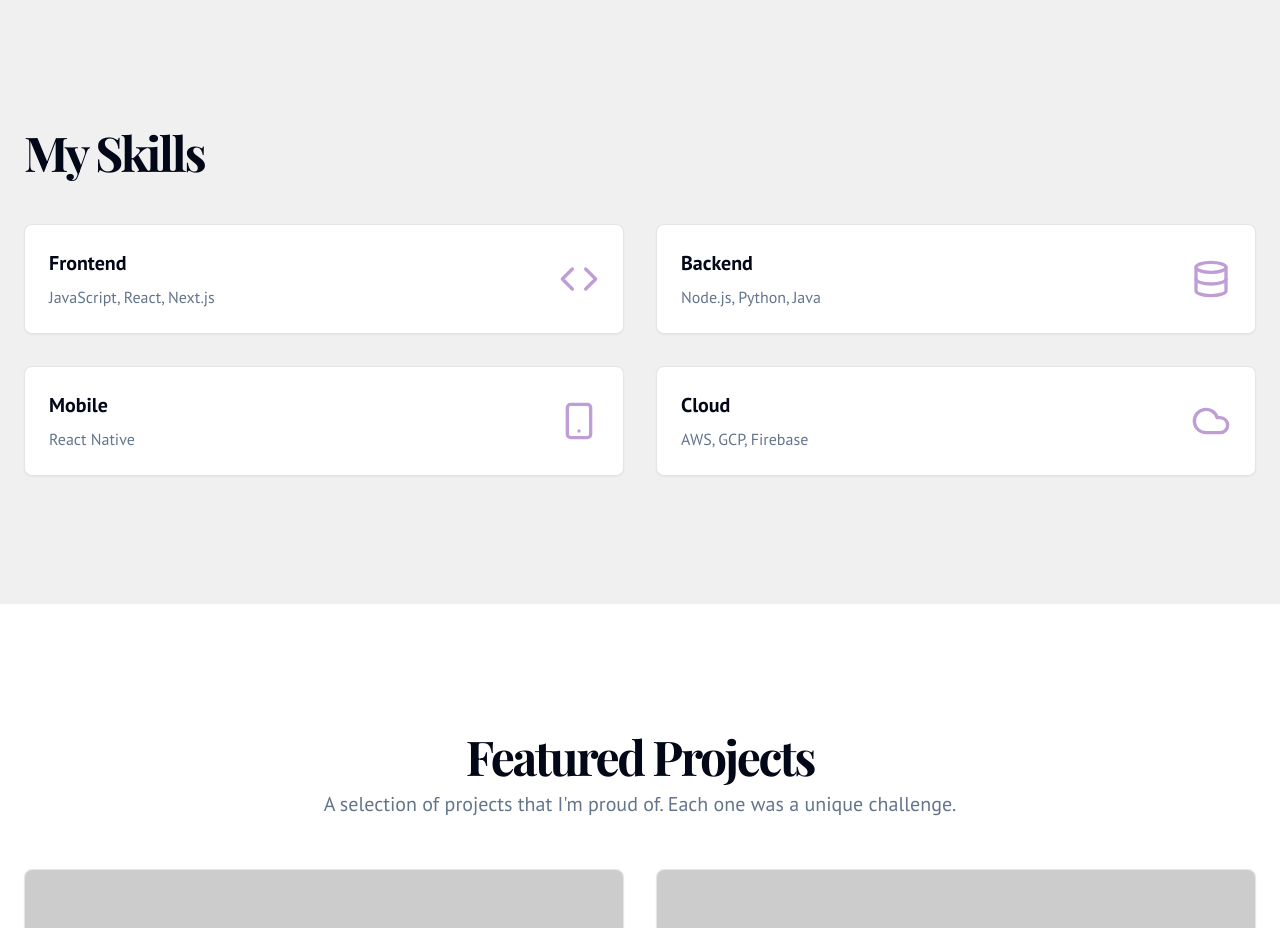
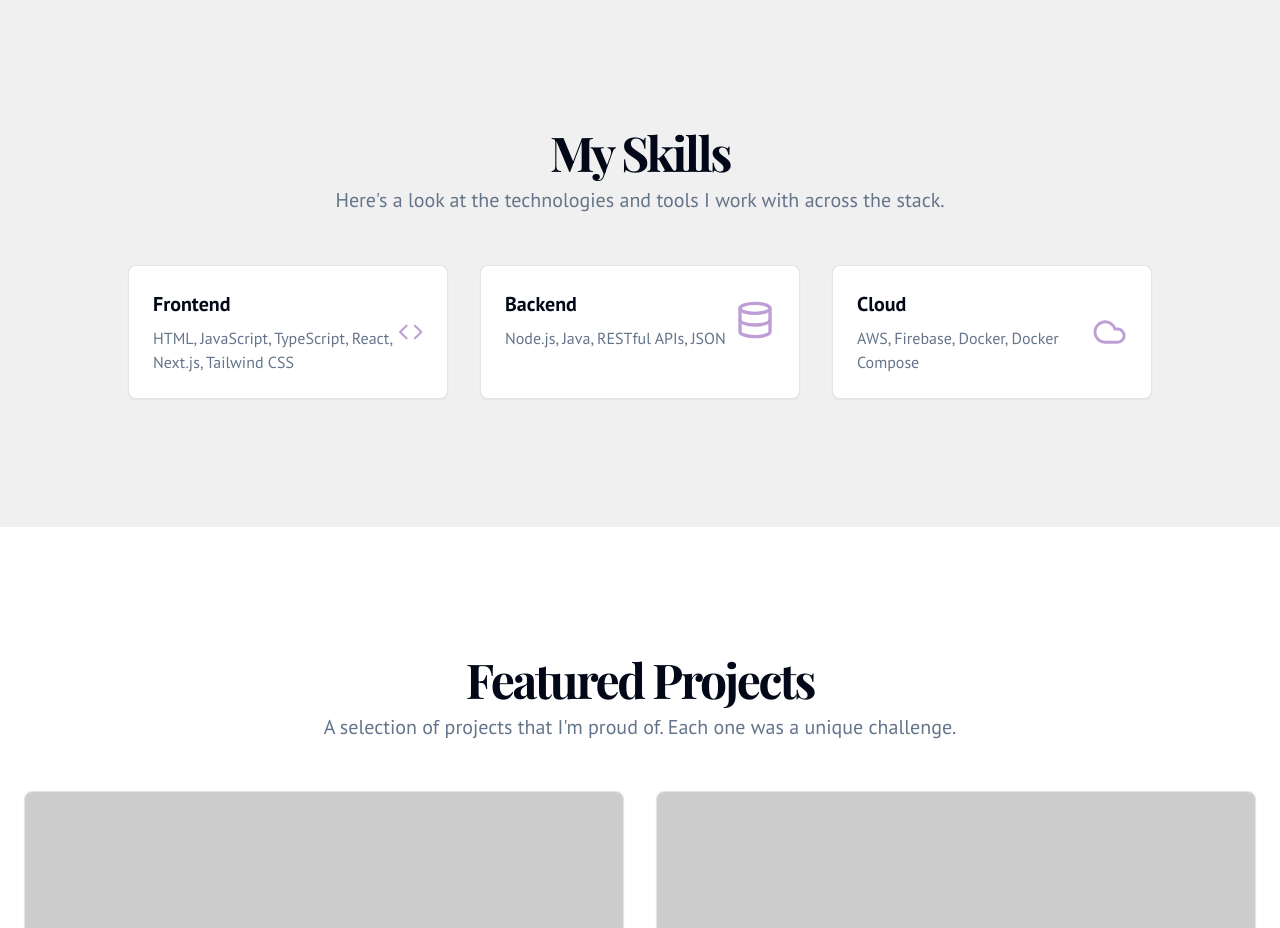
Before and after one commit to zupeirr/myperweb, a Next.js app: page / in a window 1280 px wide. Shown: the part 1720-2648 px from the top of the page. Built offline with nearby package versions, Linux system fonts and the light colour scheme.

Commit message:
Update Frontend ( JavaScript, React, Next.js ,Tailwind CSS, TypeScript ,

```diff
--- a/src/components/skills-section.tsx
+++ b/src/components/skills-section.tsx
@@ -1,25 +1,20 @@
 import { Card, CardContent } from '@/components/ui/card';
-import { Code, Database, Smartphone, Cloud } from 'lucide-react';
+import { Code, Database, Cloud } from 'lucide-react';
 
 const skillCategories = [
   {
     title: 'Frontend',
-    skills: 'JavaScript, React, Next.js',
+    skills: 'HTML, JavaScript, TypeScript, React, Next.js, Tailwind CSS',
     icon: Code,
   },
   {
     title: 'Backend',
-    skills: 'Node.js, Python, Java',
+    skills: 'Node.js, Java, RESTful APIs, JSON',
     icon: Database,
   },
   {
-    title: 'Mobile',
-    skills: 'React Native',
-    icon: Smartphone,
-  },
-  {
     title: 'Cloud',
-    skills: 'AWS, GCP, Firebase',
+    skills: 'AWS, Firebase, Docker, Docker Compose',
     icon: Cloud,
   },
 ];
@@ -28,10 +23,15 @@ export function SkillsSection() {
   return (
     <section id="skills" className="w-full py-12 md:py-24 lg:py-32">
       <div className="container mx-auto px-4 md:px-6">
-        <div className="mb-12">
-          <h2 className="font-headline text-3xl font-bold tracking-tighter sm:text-5xl">My Skills</h2>
+        <div className="flex flex-col items-center justify-center space-y-4 text-center mb-12">
+          <div className="space-y-2">
+            <h2 className="font-headline text-3xl font-bold tracking-tighter sm:text-5xl">My Skills</h2>
+            <p className="max-w-[900px] text-muted-foreground md:text-xl/relaxed lg:text-base/relaxed xl:text-xl/relaxed">
+              Here's a look at the technologies and tools I work with across the stack.
+            </p>
+          </div>
         </div>
-        <div className="grid grid-cols-1 gap-8 sm:grid-cols-2">
+        <div className="mx-auto grid max-w-5xl grid-cols-1 gap-8 sm:grid-cols-2 lg:grid-cols-3">
           {skillCategories.map((category) => (
             <Card key={category.title}>
               <CardContent className="flex items-center justify-between p-6">
```
